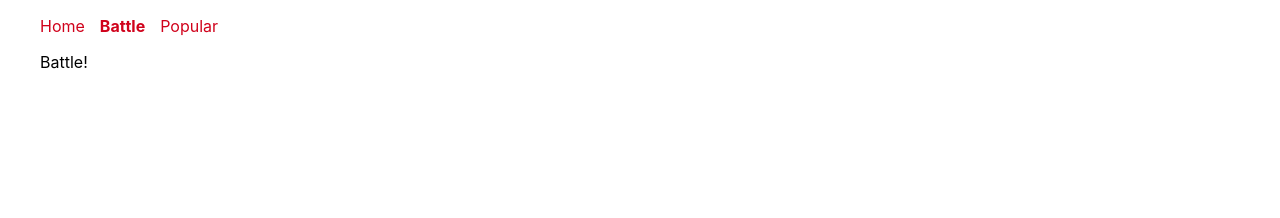
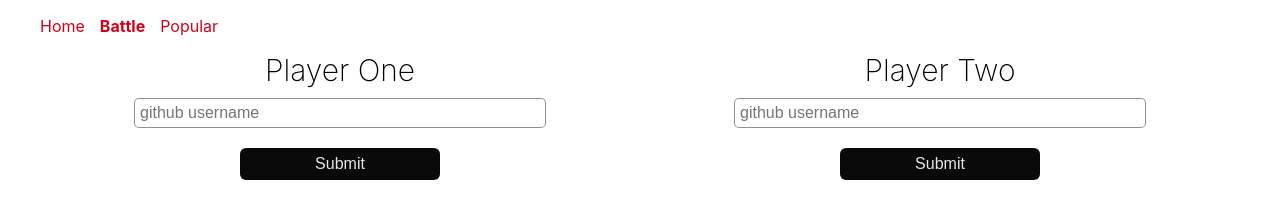
Before and after one commit to anthonybrown/Github-Battle, a React app: page /battle in a window 1280 px wide. Built offline with nearby package versions, Linux system fonts and the light colour scheme.

Commit message:
finish Battle component and create new route when battle is invoked

```diff
--- a/app/components/App.js
+++ b/app/components/App.js
@@ -4,6 +4,7 @@ import Nav from './Nav'
 import Home from './Home'
 import Battle from './Battle'
 import Popular from './Popular'
+import Results from './Results'
 
 class App extends React.Component {
   render () {
@@ -15,6 +16,7 @@ class App extends React.Component {
           <Switch>
             <Route exact path='/' component={Home} />
             <Route exact path='/battle' component={Battle} />
+            <Route path='/battle/results' component={Results} />
             <Route path='/popular' component={Popular} />
             <Route render={() => {
               return (
--- a/app/components/Battle.js
+++ b/app/components/Battle.js
@@ -1,10 +1,180 @@
-import React from 'react'
+import React, { Component } from 'react'
+import PropTypes from 'prop-types'
+import { Link } from 'react-router-dom'
 
-class Battle extends React.Component {
+const PlayerPreview = (props) => {
+  return (
+    <div>
+      <div className='column'>
+        <img
+          src={props.avatar}
+          alt={'avatar for ' + props.username}
+          className='avatar'
+        />
+        <h2 className='username'>@{props.username}</h2>
+      </div>
+      <button
+        className='reset'
+        onClick={props.onReset.bind(null, props.id)}
+      >
+        Reset
+      </button>
+    </div>
+  )
+}
+
+PlayerPreview.propTypes = {
+  avatar: PropTypes.string.isRequired,
+  username: PropTypes.string.isRequired,
+  id: PropTypes.string.isRequired,
+  onReset: PropTypes.func.isRequired
+}
+
+class PlayerInput extends Component {
+  constructor (props) {
+    super(props)
+    this.state = {
+      username: ''
+    }
+
+    this.handleChange = this.handleChange.bind(this)
+    this.handleSubmit = this.handleSubmit.bind(this)
+  }
+  handleChange (e) {
+    let value = e.target.value
+
+    this.setState(() => {
+      return {
+        username: value
+      }
+    })
+  }
+  handleSubmit (e) {
+    e.preventDefault()
+
+    this.props.onSubmit(
+      this.props.id,
+      this.state.username
+    )
+  }
   render () {
     return (
+      <form className='column' onSubmit={this.handleSubmit}>
+        <label
+          className='header'
+          htmlFor='username'
+        >
+          {this.props.label}
+        </label>
+        <input
+          id='username'
+          placeholder='github username'
+          type='text'
+          value={this.state.username}
+          autoComplete='off'
+          onChange={this.handleChange}
+        />
+        <button
+          className='button'
+          type='submit'
+          disabled={!this.state.username}>
+          Submit
+        </button>
+      </form>
+    )
+  }
+}
+
+PlayerInput.propTypes = {
+  id: PropTypes.string.isRequired,
+  label: PropTypes.string.isRequired,
+  onSubmit: PropTypes.func.isRequired
+}
+
+PlayerInput.defaultProps = {
+  label: 'Username'
+}
+
+class Battle extends Component {
+  constructor (props) {
+    super(props)
+    this.state = {
+      playerOneName: '',
+      playerTwoName: '',
+      playerOneImage: null,
+      playerTwoImage: null
+    }
+
+    this.handleSubmit = this.handleSubmit.bind(this)
+    this.handleReset = this.handleReset.bind(this)
+  }
+  handleSubmit (id, username) {
+    this.setState(() => {
+      let newState = {}
+      newState[id + 'Name'] = username
+      newState[id + 'Image'] = 'https://github.com/' + username + '.png?size=200'
+      return newState
+    })
+  }
+
+  handleReset (id) {
+    this.setState(() => {
+      let newState = {}
+      newState[id + 'Name'] = ''
+      newState[id + 'Image'] = null
+      return newState
+    })
+  }
+  render () {
+    let match = this.props.match
+    let playerOneName = this.state.playerOneName
+    let playerTwoName = this.state.playerTwoName
+    let playerOneImage = this.state.playerOneImage
+    let playerTwoImage = this.state.playerTwoImage
+
+    return (
       <div>
-        Battle!
+        <div className='row'>
+          {!playerOneName &&
+            <PlayerInput
+              id='playerOne'
+              label='Player One'
+              onSubmit={this.handleSubmit}
+            />}
+
+          {playerOneImage !== null &&
+            <PlayerPreview
+              avatar={playerOneImage}
+              username={playerOneName}
+              onReset={this.handleReset}
+              id='playerOne'
+            />}
+
+          {!playerTwoName &&
+            <PlayerInput
+              id='playerTwo'
+              label='Player Two'
+              onSubmit={this.handleSubmit}
+            />}
+
+          {playerTwoImage !== null &&
+            <PlayerPreview
+              avatar={playerTwoImage}
+              username={playerTwoName}
+              onReset={this.handleReset}
+              id='playerTwo'
+            />}
+        </div>
+        {playerOneImage && playerTwoImage &&
+          <Link
+            className='button'
+            to={{
+              pathname: match.url + '/results',
+              search: `?playerOneName=${playerOneName}&playerTwoName=${playerTwoName}`
+            }}>
+            Battle
+          </Link>
+        }
       </div>
     )
   }
--- a/app/index.css
+++ b/app/index.css
@@ -16,6 +16,41 @@ li {
   max-width: 1200px;
   margin: 0 auto;
 }
+
+.row {
+  display: flex;
+  justify-content: space-around;
+}
+
+.column {
+  display: flex;
+  flex-direction: column;
+  width: 500px;
+  align-items: center;
+}
+
+.column input {
+  border-radius: 5px;
+  margin: 10px 0;
+  padding: 5px;
+  border: 1px solid rgba(0, 0, 0, 0.43);
+  font-size: 1rem;
+  width: 80%;
+}
+
+.column label {
+  text-align: center;
+  font-size: 30px;
+  font-weight: 200;
+}
+
+.header {
+  text-orientation: center;
+  font-size: 30px;
+  font-weight: 200;
+}
+
+
 
 .languages {
   display: flex;
@@ -83,6 +118,18 @@ li {
   font-weight: 700;
 }
 
+.reset {
+  border: none;
+  background: transparent;
+  color:#d0021b;
+  display: block;
+  width: 100%;
+  text-align: center;
+}
+  .reset:hover {
+    cursor: pointer;
+  }
+
 .home-container {
   display: flex;
   flex-direction: column;
```
